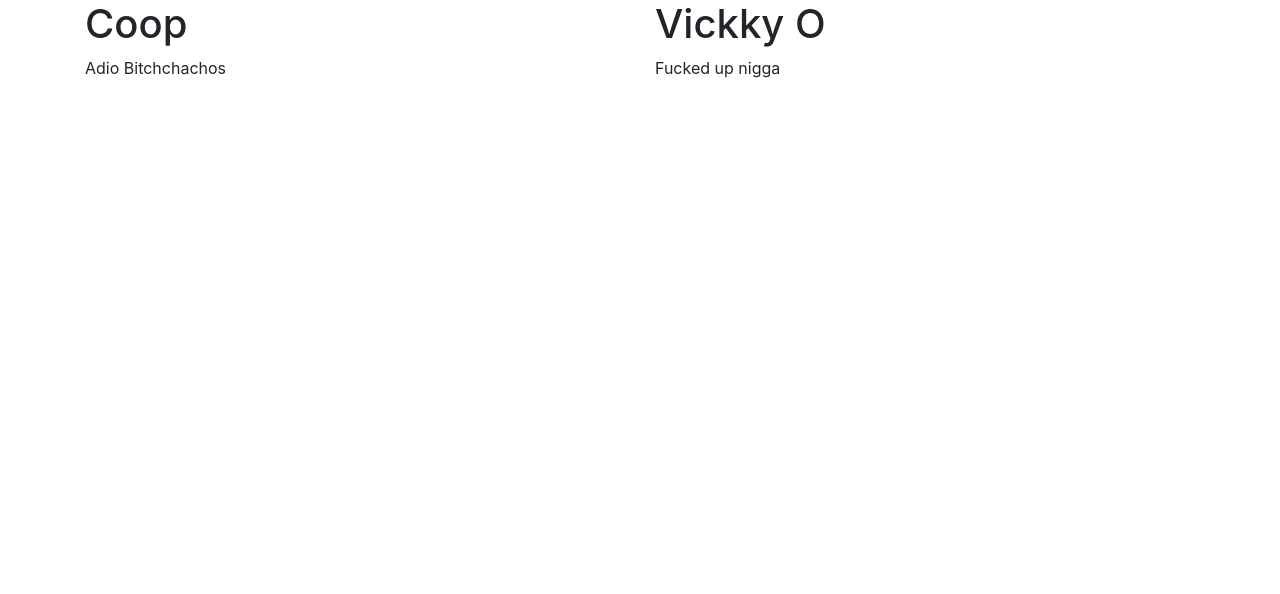
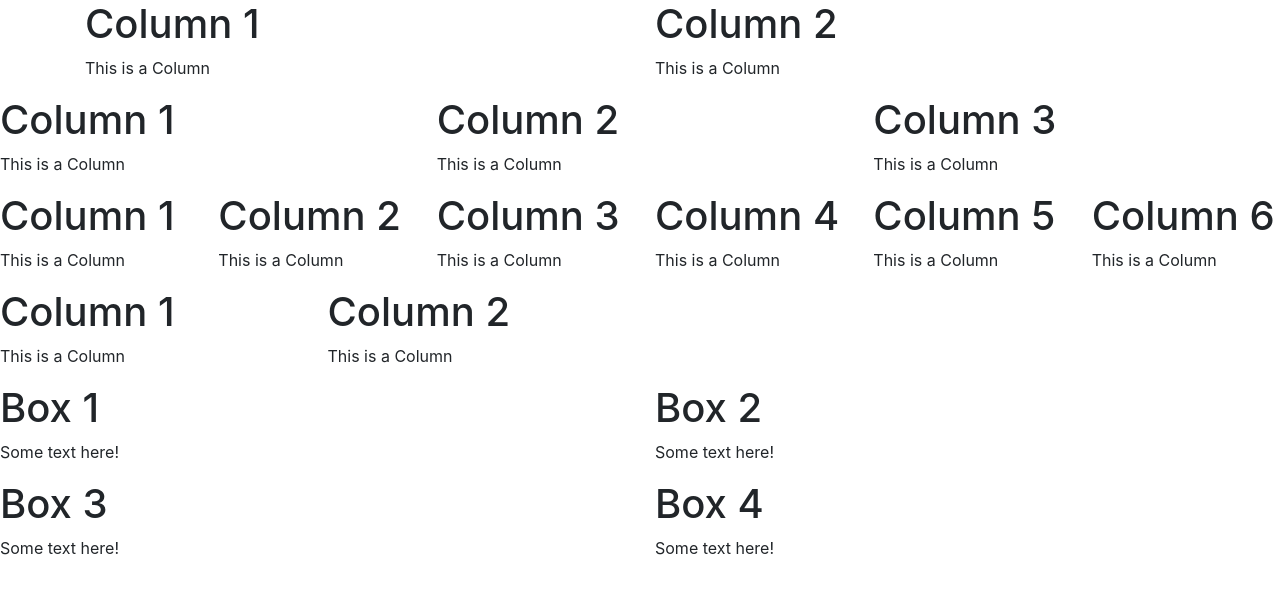
Before and after one commit to IzuagbeSamuel/Learning-Bootstrap, a plain HTML site: page bootstrap-gridsystem.html in a window 1280 px wide. Drawn offline with Linux system fonts and the light colour scheme.

Commit message:
Add column & boxes element using bootstrap

```diff
--- a/bootstrap-gridsystem.html
+++ b/bootstrap-gridsystem.html
@@ -12,15 +12,91 @@
   <div class="container">
     <div class="row">
       <div class="col-6">
-        <h1>Coop</h1>
-        <p>Adio Bitchchachos</p>
+        <h1>Column 1</h1>
+        <p>This is a Column</p>
       </div>
       <div class="col-6">
-        <h1>Vickky O</h1>
-        <p>Fucked up nigga </p>
+        <h1>Column 2</h1>
+        <p>This is a Column </p>
       </div>
     </div>
   </div>
 
+
+  <div class="row">
+  <div class="col-4">
+    <h1>Column 1</h1>
+    <p>This is a Column</p>
+  </div>
+  <div class="col-4">
+    <h1>Column 2</h1>
+    <p>This is a Column</p>
+    </div>
+  <div class="col-4">
+    <h1>Column 3</h1>
+    <p>This is a Column</p>
+    </div>
+  </div>
+</div>
+
+  <div class="row">
+  <div class="col-2">
+    <h1>Column 1</h1>
+    <p>This is a Column</p>
+  </div>
+  <div class="col-2">
+    <h1>Column 2</h1>
+    <p>This is a Column</p>
+    </div>
+  <div class="col-2">
+    <h1>Column 3</h1>
+    <p>This is a Column</p>
+    </div>
+  <div class="col-2">
+    <h1>Column 4</h1>
+    <p>This is a Column</p>
+    </div>
+  <div class="col-2">
+    <h1>Column 5</h1>
+    <p>This is a Column</p>
+    </div>
+  <div class="col-2">
+    <h1>Column 6</h1>
+    <p>This is a Column</p>
+    </div>
+  </div>
+</div>
+
+<div class="row">
+  <div class="col-3">
+    <h1>Column 1</h1>
+    <p>This is a Column</p>
+  </div>
+  <div class="col-9">
+    <h1>Column 2</h1>
+    <p>This is a Column</p>
+  </div>
+</div>
+
+<div class="row">
+  <div class="col-6">
+    <h1>Box 1</h1>
+    <p>Some text here!</p>
+  </div>
+  <div class="col-6">
+    <h1>Box 2</h1>
+    <p>Some text here!</p>
+  </div>
+</div>
+<div class="row">
+  <div class="col-6">
+    <h1>Box 3</h1>
+    <p>Some text here!</p>
+  </div>
+  <div class="col-6">
+    <h1>Box 4</h1>
+    <p>Some text here!</p>
+  </div>
+</div>
 </body>
 </html>
```
